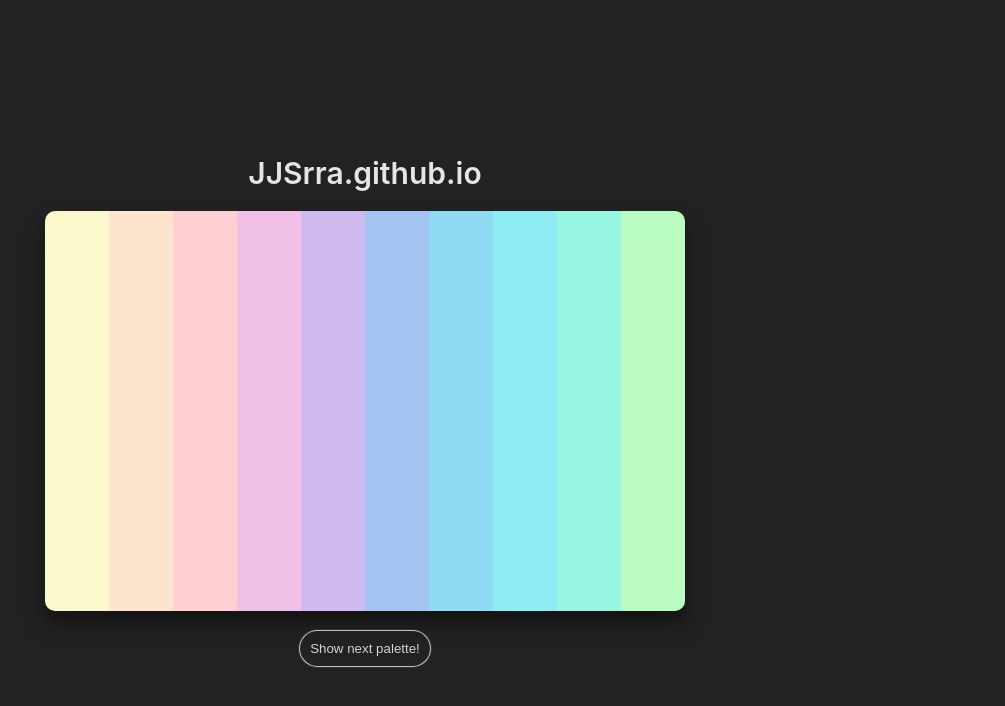
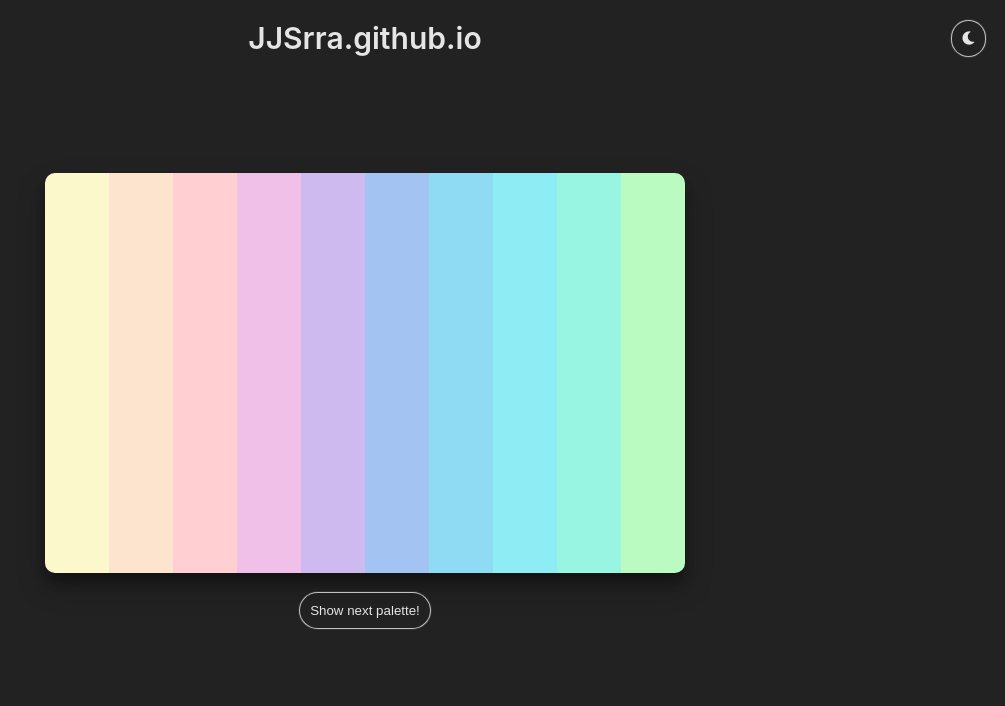
Before and after one commit to JJSrra/JJSrra.github.io, a React (Create React App) app: page / in a window 1280 px wide. Shown: the top 706 px of the page, without its empty margins (275-1280 px from the left). Built offline with nearby package versions, Linux system fonts and the light colour scheme.

Commit message:
Includes support for Dark/Light themes

```diff
--- a/public/index.html
+++ b/public/index.html
@@ -24,6 +24,8 @@
       work correctly both with client-side routing and a non-root public URL.
       Learn how to configure a non-root public URL by running `npm run build`.
     -->
+    <link rel="stylesheet" href="https://use.fontawesome.com/releases/v5.5.0/css/all.css" integrity="sha384-B4dIYHKNBt8Bc12p+WXckhzcICo0wtJAoU8YZTY5qE0Id1GSseTk6S+L3BlXeVIU" crossorigin="anonymous">
+
     <title>JJSrra - Home Page</title>
   </head>
   <body>
--- a/src/components/App/App.js
+++ b/src/components/App/App.js
@@ -1,10 +1,23 @@
+import { useState } from 'react';
 import PaletteDisplay from '../PaletteDisplay/PaletteDisplay';
 
 function App() {
+
+  const [darkTheme, setDarkTheme] = useState(true);
+
+  const changeTheme = () => {
+    setDarkTheme(!darkTheme);
+  };
+
   return (
-    <div className="app">
-      <h1 className="title">JJSrra.github.io</h1>
-      <PaletteDisplay></PaletteDisplay>
+    <div className={'theme ' + (darkTheme ? 'theme-dark' : 'theme-light')}>
+      <div className="app">
+        <header>
+          <h1 className="title">JJSrra.github.io</h1>
+          <button className="change-theme-button" onClick={changeTheme}><i className={'fa-moon ' + (darkTheme ? 'fas' : 'far')}/></button>
+        </header>
+        <PaletteDisplay></PaletteDisplay>
+      </div>
     </div>
   );
 }
--- a/src/components/App/App.scss
+++ b/src/components/App/App.scss
@@ -1,13 +1,23 @@
 .app {
+  @include themed() {
+    color: t($text);
+    background-color: t($background);
+  }
+
   @include flex-center-column;
   text-align: center;
-  background-color: $pageBackgroundColor;
   min-height: 100vh;
-  font-size: $mainTextFontSize;
-  font-weight: $mainTextFontWeight;
-  color: $mainTextColor;
+  font-size: $main-text-font-size;
+  font-weight: $main-text-font-weight;
+
+  header {
+    @include sticky-top-element;
+    @include flex-center;
+    width: 100%;
+
+    .change-theme-button {
+      position: absolute;
+      right: 20px;
+    }
+  }
 }
-
-.page-title {
-  color: $mainTextColor;
-}
--- a/src/components/PaletteDisplay/PaletteDisplay.scss
+++ b/src/components/PaletteDisplay/PaletteDisplay.scss
@@ -30,6 +30,7 @@
     transition: 0.6s all ease-in-out;
 
     &:hover {
+        color: $main-text-color-light !important;
         background-position: 0% 100%;
     }
 }
--- a/src/main.scss
+++ b/src/main.scss
@@ -1,6 +1,7 @@
 // Import global variables, common styles and mixins
 @import './styles/_variables.scss';
 @import './styles/_mixins.scss';
+@import './styles/_themes.scss';
 @import './styles/_common.scss';
 
 // Import scss files from components
--- a/src/styles/_common.scss
+++ b/src/styles/_common.scss
@@ -12,23 +12,28 @@ code {
 }
 
 .title {
-    font-size: $titleFontSize;
-    font-weight: $titleFontWeight;
+    font-size: $title-font-size;
+    font-weight: $title-font-weight;
 }
 
 button {
+    @include themed() {
+        color: t($button-text);
+        background-color: t($button-background);
+        box-shadow: 0px 0px 1px 1px t($button-box-shadow);
+    }
+
+    @include rounded-corners(20px);
     padding: 10px;
-    @include rounded-corners(20px);
     border: none;
     transition: 0.3s all ease-in-out;
-    color: lightgray;
-    box-shadow: 0px 0px 1px 1px lightgray;
-    background-color: transparent;
 
     &:hover {
+        @include themed() {
+            color: t($button-hover-text);
+            background-color: t($button-hover-background);
+        }
         cursor: pointer;
-        color: $pageBackgroundColor;
         box-shadow: none;
-        background-color: lightgray;
     }
 }
--- a/src/styles/_mixins.scss
+++ b/src/styles/_mixins.scss
@@ -35,6 +35,11 @@
     box-shadow: rgba(0, 0, 0, 0.25) 0px 14px 28px, rgba(0, 0, 0, 0.22) 0px 10px 10px;
 }
 
+@mixin sticky-top-element {
+    position: fixed;
+    top: 0;
+}
+
 // Flex mixins
 @mixin flex-column {
     display: flex;
--- /dev/null
+++ b/src/styles/_themes.scss
@@ -0,0 +1,59 @@
+// Defined variables with key strings to be autocompleted by the IDE
+$background: 'background';
+$card-background: 'card-background';
+$button-background: 'button-background';
+$button-text: 'button-text';
+$button-hover-background: 'button-hover-background';
+$button-hover-text: 'button-hover-text';
+$button-box-shadow: 'button-box-shadow';
+$text: 'text';
+$text-secondary: 'text-secondary';
+$link: 'link';
+
+// Chosen variables for each theme
+$themes: (
+    dark: (
+        background: $page-background-color-dark,
+        card-background: $card-background-color-dark,
+        button-background: $button-background-dark,
+        button-text: $button-text-dark,
+        button-hover-background: $button-hover-background-dark,
+        button-hover-text: $button-hover-text-dark,
+        button-box-shadow: $button-box-shadow-dark,
+        text: $main-text-color-dark,
+        text-secondary: $secondary-text-color-dark,
+        link: $link-color-dark
+    ),
+    light: (
+        background: $page-background-color-light,
+        card-background: $card-background-color-light,
+        button-background: $button-background-light,
+        button-text: $button-text-light,
+        button-hover-background: $button-hover-background-light,
+        button-hover-text: $button-hover-text-light,
+        button-box-shadow: $button-box-shadow-light,
+        text: $main-text-color-light,
+        text-secondary: $secondary-text-color-light,
+        link: $link-color-light
+    ),
+);
+
+// Themes a CSS attribute with a key from the theme map
+@mixin themed() {
+    @each $theme, $map in $themes {
+        .theme-#{$theme} & {
+            $theme-map: () !global;
+            @each $key, $submap in $map {
+                $value: map-get(map-get($themes, $theme), '#{$key}');
+                $theme-map: map-merge($theme-map, ($key: $value)) !global;
+            }
+            @content;
+            $theme-map: null !global;
+        }
+    }
+}
+
+// Gets a CSS attribute themed with a key
+@function t($key) {
+    @return map-get($theme-map, $key);
+}
--- a/src/styles/_variables.scss
+++ b/src/styles/_variables.scss
@@ -1,11 +1,32 @@
 // Define colors
-$pageBackgroundColor: #222222;
-$mainTextColor: #E5E5E5;
+// -- Dark theme --
+$page-background-color-dark: #222222;
+$card-background-color-dark: #525252;
+$main-text-color-dark: #e5e5e5;
+$secondary-text-color-dark: #e5e5e5be;
+$link-color-dark: #ffd5aa;
+$button-text-dark: #e5e5e5;
+$button-background-dark: transparent;
+$button-hover-text-dark: #222222;
+$button-hover-background-dark: #e5e5e5;
+$button-box-shadow-dark: #d3d3d3;
+
+// -- Light theme --
+$page-background-color-light: #ffffff;
+$card-background-color-light: #86bfff;
+$main-text-color-light: #222222;
+$secondary-text-color-light: #22558f;
+$link-color-light: #659cda;
+$button-text-light: #ffffff;
+$button-background-light: #659cda;
+$button-hover-text-light: #ffffff;
+$button-hover-background-light: #22558f;
+$button-box-shadow-light: transparent;
 
 // Define font sizes and weights
-$mainTextFontSize: 13px;
-$mainTextFontWeight: 300;
-$secondaryTextFontSize: 10px;
-$secondaryTextFontWeight: 100;
-$titleFontSize: 30px;
-$titleFontWeight: 600;
+$main-text-font-size: 13px;
+$main-text-font-weight: 300;
+$secondary-text-font-weight: 10px;
+$secondary-text-font-weight: 100;
+$title-font-size: 30px;
+$title-font-weight: 600;
```
